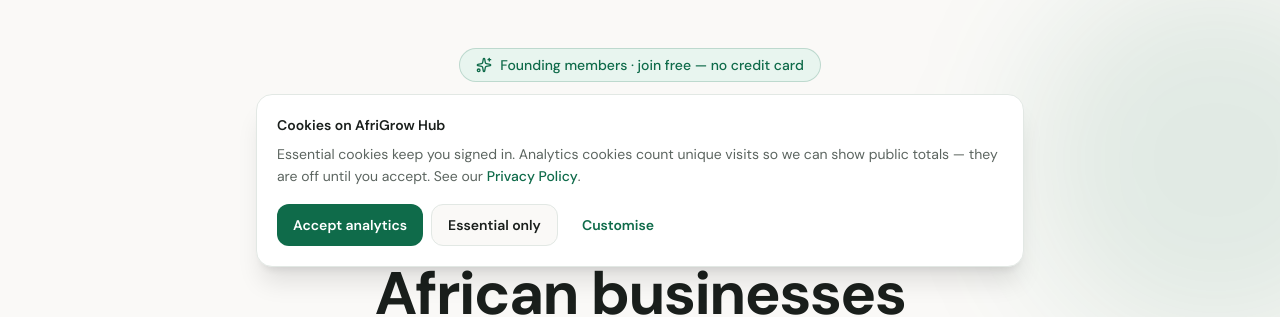
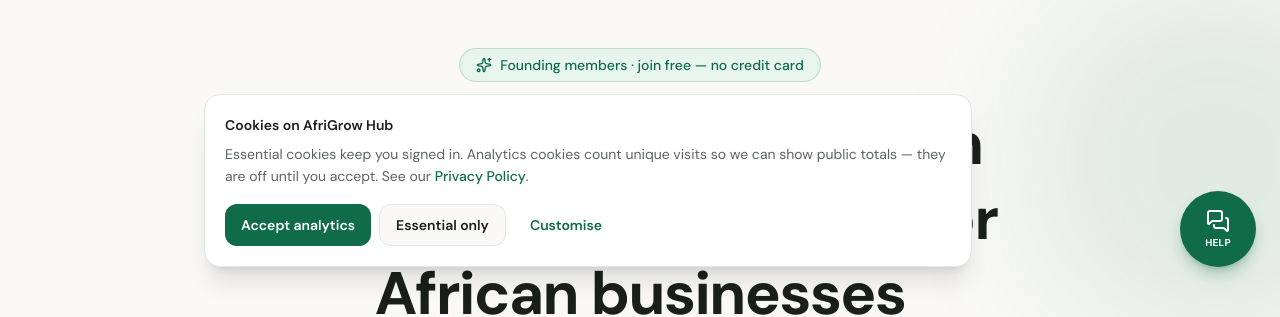
Before and after one commit to olu1956/afrigrow_hub, a Next.js app: page / in a window 1280 px wide. Shown: the part 509-826 px from the top of the page. Built offline with nearby package versions, Linux system fonts and the light colour scheme; no server answers.

Commit message:
Show a Help button on the homepage.

```diff
--- a/src/app/page.tsx
+++ b/src/app/page.tsx
@@ -7,6 +7,7 @@
 import { PricingTeaser } from "@/components/landing/PricingTeaser";
 import { PromoBannerCarousel } from "@/components/landing/PromoBannerCarousel";
 import { PublicGrowthStats } from "@/components/landing/PublicGrowthStats";
+import { HomeHelpButton } from "@/components/assistant/HomeHelpButton";
 import { SitePageLayout } from "@/components/landing/SitePageLayout";
 import { homepagePartnerLogos } from "@/lib/landing/partner-logos";
 
@@ -22,6 +23,7 @@
       <PricingTeaser />
       <CTA />
       <PartnerLogoMarquee partners={homepagePartnerLogos} />
+      <HomeHelpButton />
     </SitePageLayout>
   );
 }
--- /dev/null
+++ b/src/components/assistant/HomeHelpButton.tsx
@@ -0,0 +1,15 @@
+import Link from "next/link";
+import { MessagesSquare } from "lucide-react";
+
+/** Floating entry to the help assistant. Shown as soon as the homepage loads. */
+export function HomeHelpButton() {
+  return (
+    <Link
+      href="/help"
+      className="fixed bottom-4 right-4 z-[80] flex h-[4.75rem] w-[4.75rem] flex-col items-center justify-center rounded-full bg-primary text-white shadow-lg shadow-primary/30 transition hover:bg-primary-dark focus-visible:outline-none focus-visible:ring-2 focus-visible:ring-primary focus-visible:ring-offset-2 sm:bottom-6 sm:right-6"
+    >
+      <MessagesSquare className="h-6 w-6" aria-hidden />
+      <span className="mt-0.5 text-[10px] font-bold uppercase tracking-wide">Help</span>
+    </Link>
+  );
+}
--- a/src/components/cookies/CookieBanner.tsx
+++ b/src/components/cookies/CookieBanner.tsx
@@ -78,7 +78,7 @@
   if (!ready || !open) return null;
 
   return (
-    <div className="fixed inset-x-0 bottom-0 z-[70] p-4 sm:p-6">
+    <div className="fixed inset-x-0 bottom-0 z-[70] p-4 pb-28 sm:p-6 sm:pr-32 sm:pb-6">
       <div className="mx-auto max-w-3xl rounded-2xl border border-border bg-card p-5 shadow-xl">
         <p className="text-sm font-semibold text-foreground">Cookies on AfriGrow Hub</p>
         <p className="mt-2 text-sm leading-relaxed text-muted">
```
